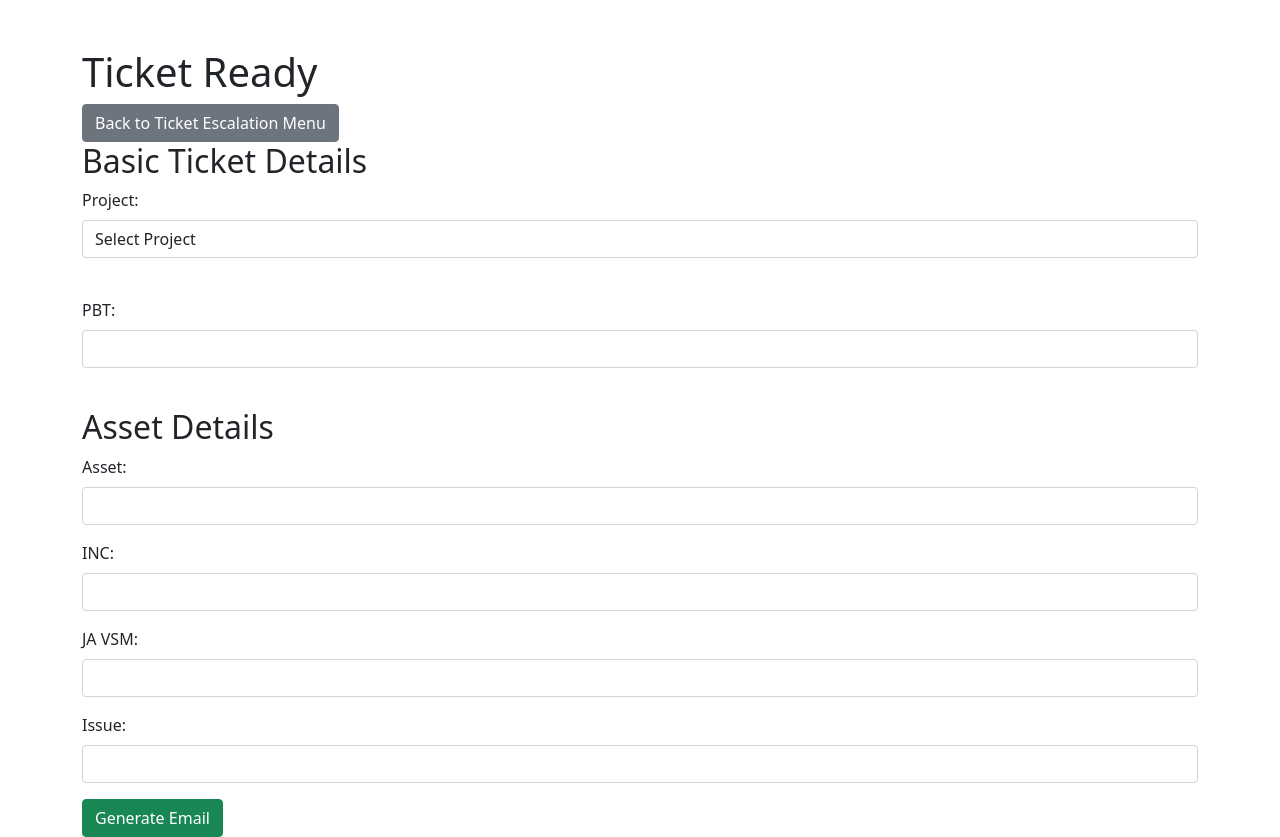
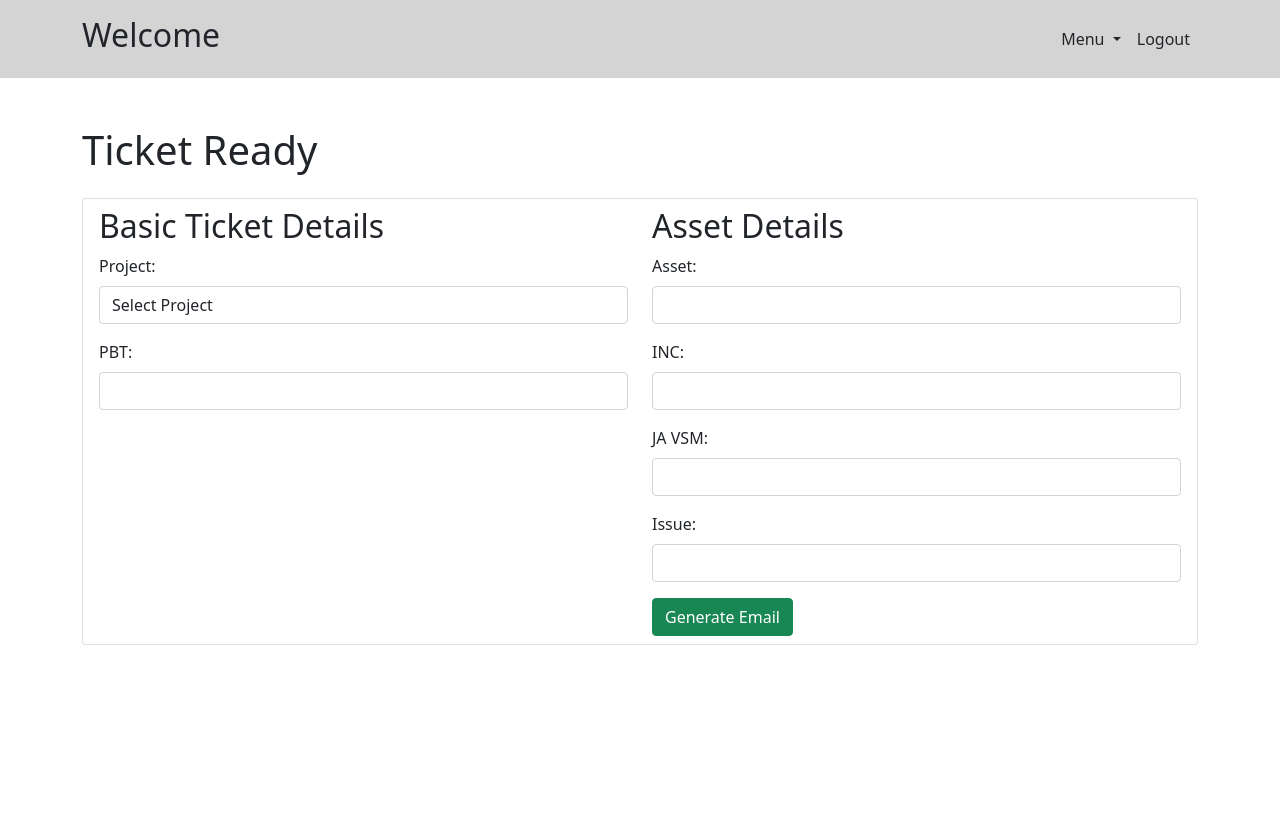
Before and after one commit to fymran/sso_aa, a Flask app: template templates/public/ticket_ready.html in a window 1280 px wide. After the commit the page ends 645 px from the top, so only its background shows below. Run offline with Flask 3, Linux system fonts and the light colour scheme; the template is opened without the code that fills it, so the values that code supplies are empty; parts of the project's set-up code (start-up, migrations or seed data) failed here and were passed over.

Commit message:
Update ticket_ready.html

```diff
--- a/templates/public/ticket_ready.html
+++ b/templates/public/ticket_ready.html
@@ -6,12 +6,22 @@
     <title>Ticket Ready</title>
     <link href="https://cdn.jsdelivr.net/npm/bootstrap@5.1.3/dist/css/bootstrap.min.css" rel="stylesheet">
     <script src="https://code.jquery.com/jquery-3.6.0.min.js"></script>
+    <script src="https://cdn.jsdelivr.net/npm/bootstrap@5.1.3/dist/js/bootstrap.bundle.min.js"></script>
 </head>
+
+    <!-- Include the header template -->
+    {% include 'public/sso_header.html' %}
+
 <body>
-<div class="container mt-5">
+<div class="container mt-5 mb-3">
     <h1>Ticket Ready</h1>
-    <a href="{{ url_for('ticket.remote_ticket_menu') }}" class="btn btn-secondary">Back to Ticket Escalation Menu</a>
+
+    <ul class="list-group">
+        <li class="list-group-item mt-3">
             <form method="POST" id="ticket-form">
+                <div class="row">
+                    <!-- Left Section: Basic Ticket Details -->
+                    <div class="col-md-6">
                         <h2>Basic Ticket Details</h2>
                         <div class="mb-3">
                             <label for="project" class="form-label">Project:</label>
@@ -20,12 +30,16 @@
                                 {% for project in projects %}
                                     <option value="{{ project[0] }}" data-project-name="{{ project[2] }}">{{ project[1] }}</option>
                                 {% endfor %}
-            </select><br>
+                            </select>
                         </div>
                         <div class="mb-3">
                             <label for="pbt" class="form-label">PBT:</label>
-            <select class="form-control" name="pbt" id="pbt" required></select><br>
+                            <select class="form-control" name="pbt" id="pbt" required></select>
                         </div>
+                    </div>
+
+                    <!-- Right Section: Asset Details -->
+                    <div class="col-md-6">
                         <h2>Asset Details</h2>
                         <div id="asset-section">
                             <div class="mb-3">
@@ -44,12 +58,26 @@
                                 <label for="issue" class="form-label">Issue:</label>
                                 <input class="form-control" name="issue" id="issue" required>
                             </div>
+                            <button type="button" class="btn btn-success" onclick="generateEmail()">Generate Email</button>
+                        </div>
+                    </div>
+                </div>
+            </form>
+        </li>
+    </ul>
 </div>
 
-        <button type="button" class="btn btn-success" onclick="generateEmail()">Generate Email</button>
-    </form>
-</div>
     <script>
+
+        function confirmLogout(event) {
+            // Display a confirmation dialog
+            const isConfirmed = confirm("Are you sure you want to logout?");
+            if (!isConfirmed) {
+                 // Prevent the default action if the user cancels
+                event.preventDefault();
+            }
+        }
+
         // Event listeners to trigger data loading
         $('#project').on('change', fetchPBT);
         $('#project, #pbt').on('change', fetchAssets);
```
Lines whose indentation alone changed are shown as unchanged.
